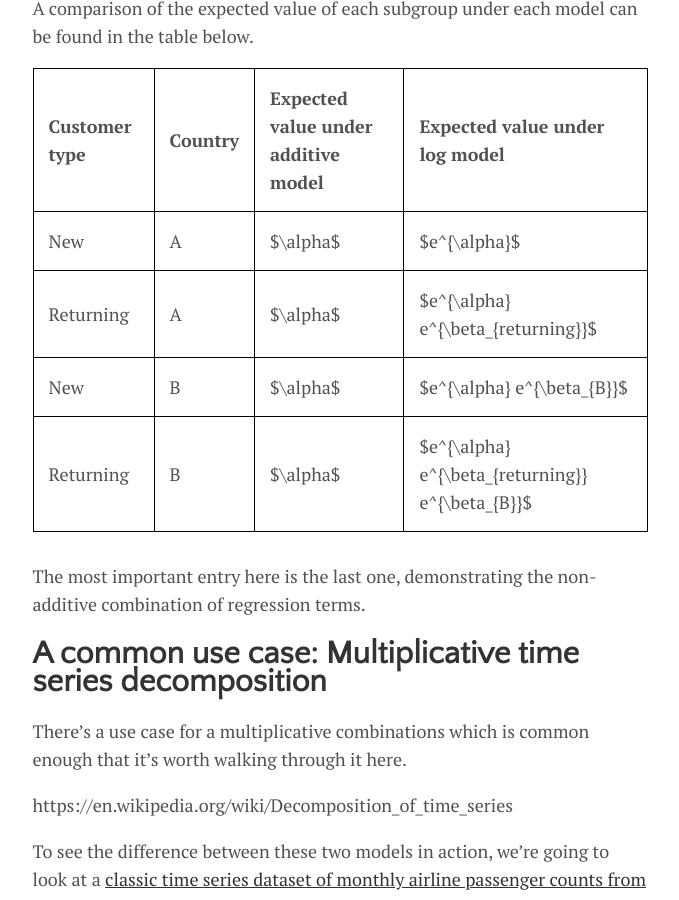
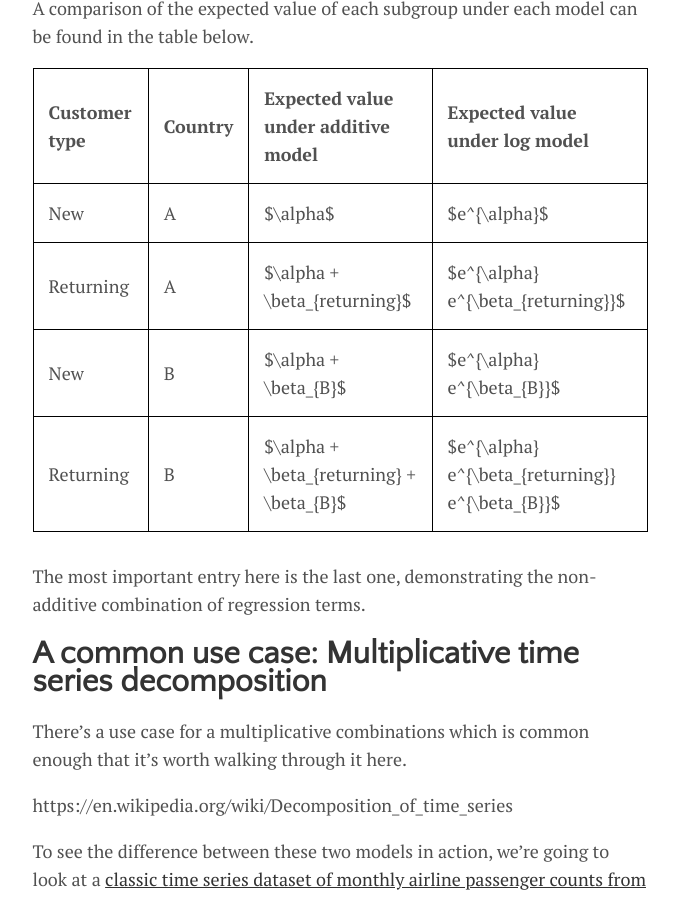
Before and after one commit to lmc2179/lmc2179.github.io, a Jekyll site: the page built from drafts/multiplicative.md, in a window 1280 px wide and 900 px high, scrolled down 5106 px. Shown: the whole window, without its empty margins (300-979 px from the left). Built offline with Jekyll 4.4.1, drawn with Linux system fonts in a browser that asks for light colours; formulas are drawn with MathJax 3.

Commit message:
Update multiplicative.md

```diff
--- a/drafts/multiplicative.md
+++ b/drafts/multiplicative.md
@@ -111,9 +111,9 @@ A comparison of the expected value of each subgroup under each model can be foun
 |Customer type|Country|Expected value under additive model|Expected value under log model|
 |---|---|---|---|
 |New|A|$\alpha$|$e^{\alpha}$|
-|Returning|A|$\alpha$|$e^{\alpha} e^{\beta_{returning}}$|
-|New|B|$\alpha$|$e^{\alpha} e^{\beta_{B}}$|
-|Returning|B|$\alpha$|$e^{\alpha} e^{\beta_{returning}} e^{\beta_{B}}$|
+|Returning|A|$\alpha + \beta_{returning}$|$e^{\alpha} e^{\beta_{returning}}$|
+|New|B|$\alpha + \beta_{B}$|$e^{\alpha} e^{\beta_{B}}$|
+|Returning|B|$\alpha + \beta_{returning} + \beta_{B}$|$e^{\alpha} e^{\beta_{returning}} e^{\beta_{B}}$|
 
 The most important entry here is the last one, demonstrating the non-additive combination of regression terms.
 
```
